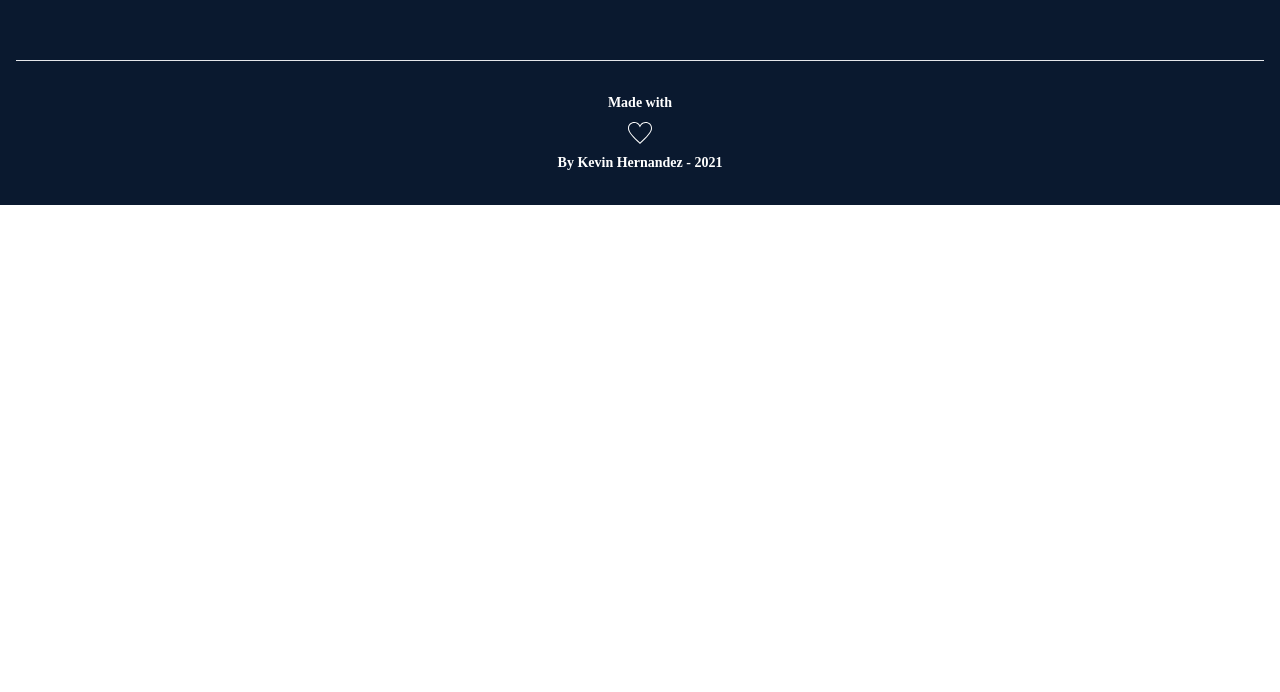
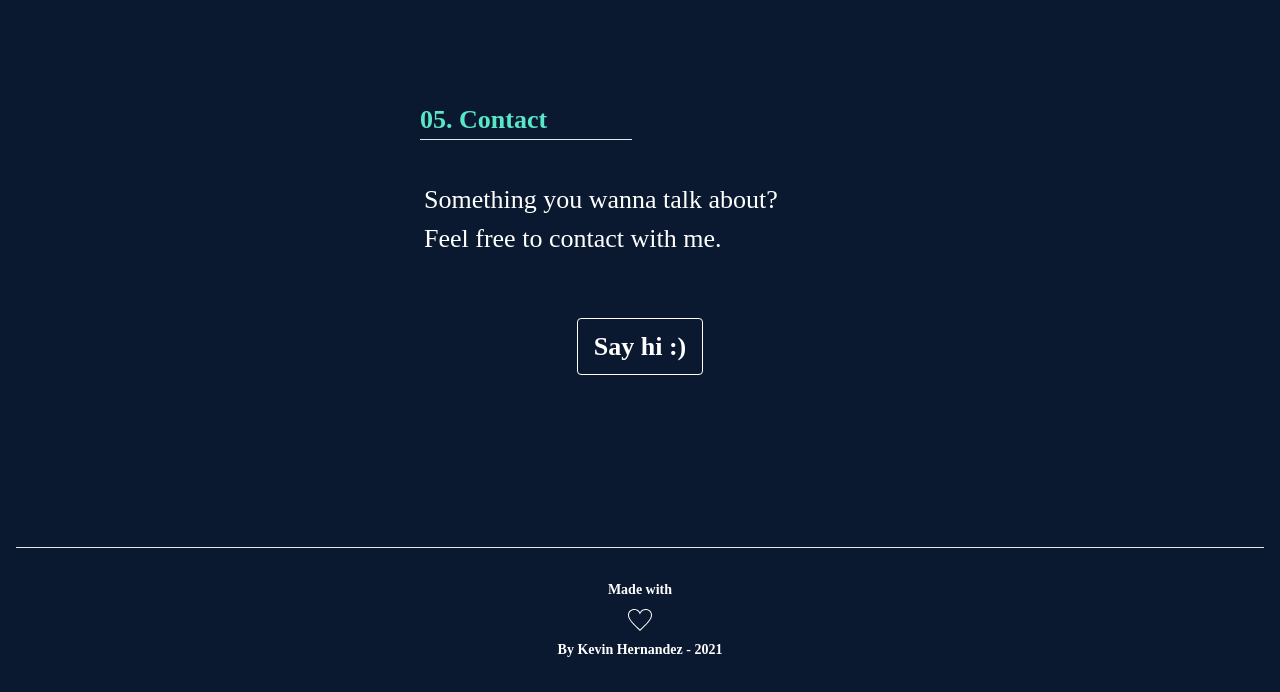
Before and after one commit to kevinHernandez05/kevinHernandez05.github.io, a React (Create React App) app: page / in a window 1280 px wide. Shown: the part 6209-6901 px from the top of the page. Before the commit the page ends 6414 px from the top, so only its background shows below. Built offline with nearby package versions, Linux system fonts and the light colour scheme.

Commit message:
seccion de contacto lista, PAGINA LISTA, OMG

```diff
--- a/src/App.js
+++ b/src/App.js
@@ -8,6 +8,7 @@ import Header from './components/header/header';
 import About from './components/about/about';
 import Projects from './components/projects/projects';
 import Footer from './components/footer/footer';
+import Contact from './components/contact/contact';
 
 
 const WorkPlaces = React.lazy(() => import('./components/workPlaces/workPlaces'));
@@ -29,6 +30,7 @@ function App() {
 
         <span className='section'></span>
         <Projects />
+        <Contact />
         <Footer />
       </main>
     </div>
--- a/src/components/card/card.js
+++ b/src/components/card/card.js
@@ -79,7 +79,6 @@ const Card = props => {
                                     </div>
                                 </div>
                             );
-
                         })
 
                     ) : (
--- /dev/null
+++ b/src/components/contact/contact.js
@@ -0,0 +1,22 @@
+export default function Contact(props) {
+    return (
+        <section class="job-section md:px-24 lg:px-36 xl:px-96 py-24">
+            <div class="px-7 grid md:grid-cols-2">
+                <div class="px-2">
+                    <h1 class="font-semibold">05. Contact</h1>
+                    <hr></hr>
+                </div>
+            </div>
+            <div class="py-10 px-10">
+                <p>Something you wanna talk about?</p>
+                <p>Feel free to contact with me.</p>
+            </div>
+            <div class="py-5 grid place-items-center">
+                <a href="mailto:kev.hdez05@gmail.com" class="bg-transparent text-white font-semibold py-2 px-4 border border-white rounded">
+                    <p>Say hi :)</p>
+                </a>
+            </div>
+
+        </section>
+    );
+}
```
